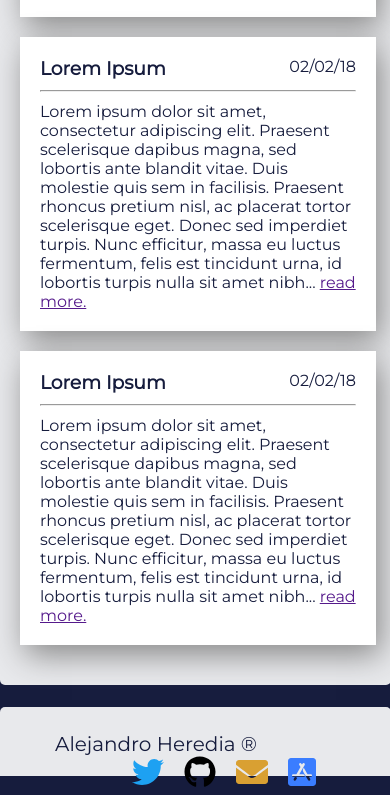
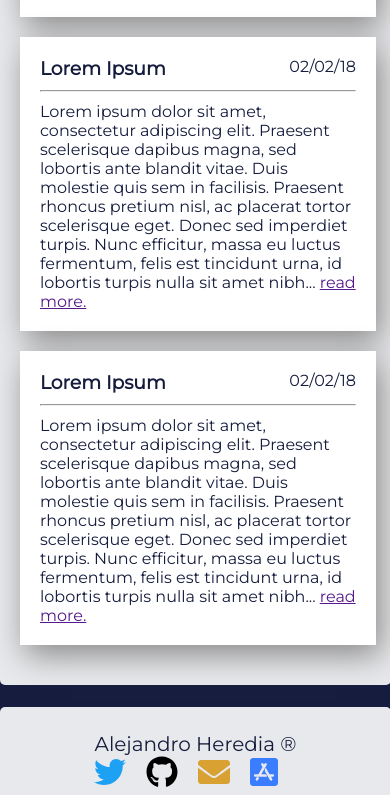
Before and after one commit to Heredroky/static-personal-blog, a plain HTML site: page index.html in a window 390 px wide. Shown: the part 1035-1830 px from the top of the page. Drawn offline with nearby package versions, Linux system fonts and the light colour scheme.

Commit message:
Made the footer responsive

```diff
--- a/styles/styles.css
+++ b/styles/styles.css
@@ -106,6 +106,7 @@ hr{
 	background-color: rgba(255,255,255,.9);
 	padding: 20px;
 	border-radius:5px 5px 0px 0px;
+	height: 100%;
 
 }
 
@@ -141,6 +142,7 @@ footer{
 
 	#footer-wrapper{
 		width: 90%;
+		padding-top:40px;
 	}
 }
 
@@ -201,3 +203,24 @@ footer{
 		padding: 30px 20px;
 	}
 }
+
+@media screen and (max-width: 582px){
+	#footer-name{
+		margin-left: 0;
+		margin-top: 5px;
+		display: block;
+		text-align: center
+	}
+
+	#social-media-links{
+		width: 100%;
+		margin: auto;
+		text-align: center;
+	}
+
+	#social-media-links ul{
+		display: inline-block;
+		float: none;
+	}
+
+}
```
